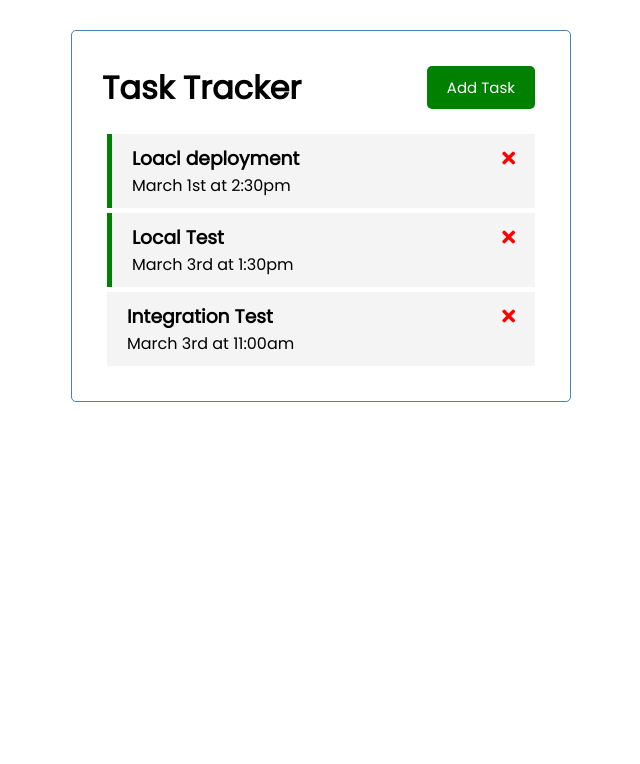
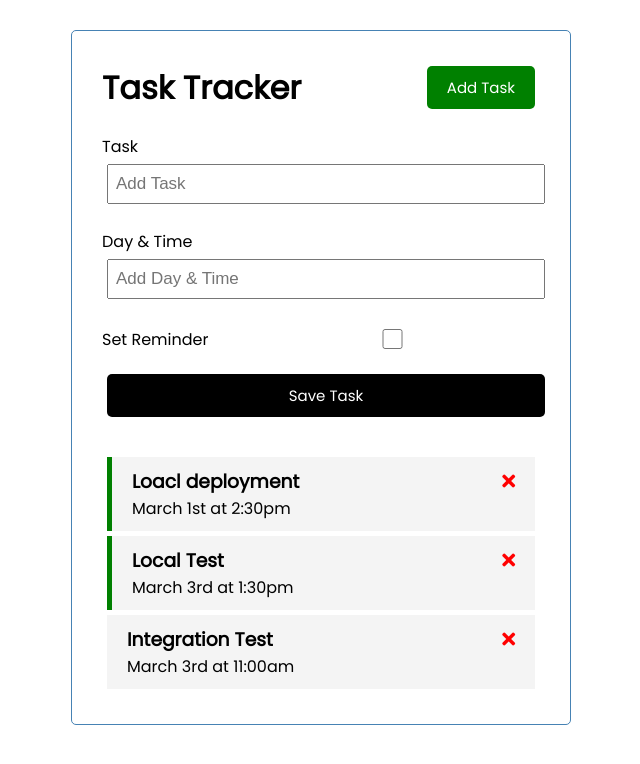
Before and after one commit to MorganZhuRunzhe/vue-crash-2021, a Vue app: page / in a window 1280 px wide. Shown: the top 764 px of the page, without its empty margins (319-959 px from the left). Built offline with nearby package versions, Linux system fonts and the light colour scheme.

Commit message:
Add AddTask component & v-model

```diff
--- a/src/App.vue
+++ b/src/App.vue
@@ -1,20 +1,25 @@
 <template>
   <div class="container">
     <Header title="Task Tracker"/>
-    <Tasks @toggle-reminder="toggleReminder"
-    @delete-task="deleteTask" :tasks="tasks"/>
+    <AddTask @add-task="addTask" />
+    <Tasks
+    @toggle-reminder="toggleReminder"
+    @delete-task="deleteTask"
+    :tasks="tasks"/>
   </div>
 </template>
 
 <script>
 import Header from './components/Header'
 import Tasks from './components/Tasks'
+import AddTask from './components/AddTask'
 
 export default {
   name: 'App',
   components: {
     Header,
     Tasks,
+    AddTask,
   },
   data() {
     return {
@@ -44,6 +49,9 @@
     ]
   },
   methods: {
+    addTask(task) {
+      this.tasks = [...this.tasks, task]
+    },
     deleteTask(id) {
       if (confirm('Are you sure?')) {
         this.tasks = this.tasks.filter((task) => task.id !== id)
--- /dev/null
+++ b/src/components/AddTask.vue
@@ -0,0 +1,96 @@
+<template>
+    <form @submit="onSubmit" class="add-form">
+      <div class="form-control">
+        <label>Task</label>
+        <input type="text" v-model="text" name="text" placeholder="Add Task" />
+      </div>
+      <div class="form-control">
+        <label>Day & Time</label>
+        <input
+          type="text"
+          v-model="day"
+          name="day"
+          placeholder="Add Day & Time"
+        />
+      </div>
+      <div class="form-control form-control-check">
+        <label>Set Reminder</label>
+        <input type="checkbox" v-model="reminder" name="reminder" />
+      </div>
+
+      <input type="submit" value="Save Task" class="btn btn-block" />
+    </form>
+  </template>
+
+<script>
+export default {
+    name: 'AddTask',
+    data() {
+        return {
+            text: '',
+            day: '',
+            reminder: false
+        }
+    },
+    methods: {
+        onSubmit(e) {
+            e.preventDefault()
+
+            if(!this.text){
+                alert('Please add a task')
+                return
+            }
+
+            const newTask = {
+                id: Math.floor(Math.random() * 100000),
+                text: this.text,
+                day: this.day,
+                reminder: this.reminder,
+            }
+
+            this.$emit('add-task', newTask)
+
+            this.text = ''
+            this.day = ''
+            this.reminder = false
+        }
+    }
+}
+</script>
+
+<style scoped>
+.add-form {
+  margin-bottom: 40px;
+}
+
+.form-control {
+  margin: 20px 0;
+}
+
+.form-control label {
+  display: block;
+}
+
+.form-control input {
+  width: 100%;
+  height: 40px;
+  margin: 5px;
+  padding: 3px 7px;
+  font-size: 17px;
+}
+
+.form-control-check {
+  display: flex;
+  align-items: center;
+  justify-content: space-between;
+}
+
+.form-control-check label {
+  flex: 1;
+}
+
+.form-control-check input {
+  flex: 2;
+  height: 20px;
+}
+</style>
```
